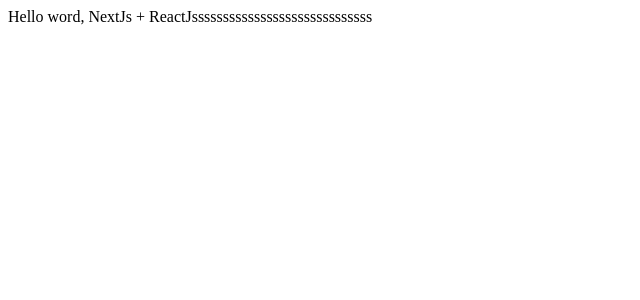
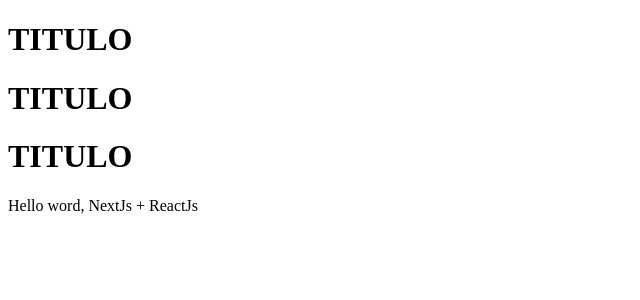
Before and after one commit to luisgustavofaria/React, a Next.js app: page / in a window 1280 px wide. Shown: the top 300 px of the page, without its empty margins (0-640 px from the left). Built offline with nearby package versions, Linux system fonts and the light colour scheme.

Commit message:
criando jsx

```diff
--- a/pages/index.js
+++ /dev/null
@@ -1,9 +0,0 @@
-function HomePage () {
-    return (
-        <div>
-            Hello word, NextJs + ReactJsssssssssssssssssssssssssssss
-        </div>
-    )
-}
-
-export default HomePage
--- /dev/null
+++ b/pages/index.jsx
@@ -0,0 +1,14 @@
+import Title from '../src/components/title/title'
+
+function HomePage () {
+    return (
+        <div>
+            <Title/>
+            <Title/>
+            <Title/>
+            Hello word, NextJs + ReactJs
+        </div>
+    )
+}
+
+export default HomePage
--- /dev/null
+++ b/src/components/title/title.jsx
@@ -0,0 +1,9 @@
+function Title () {
+    return (
+        <h1>
+            TITULO
+        </h1>
+    )
+}
+
+export default Title
```
